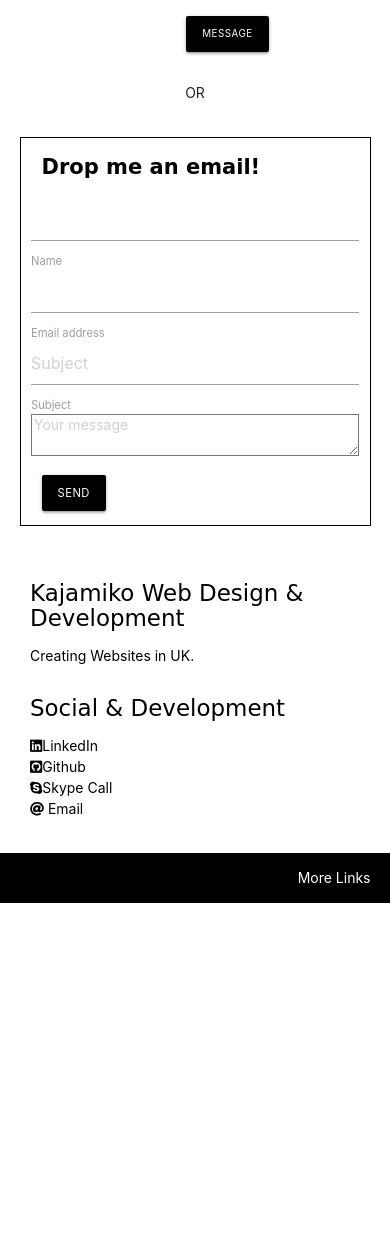
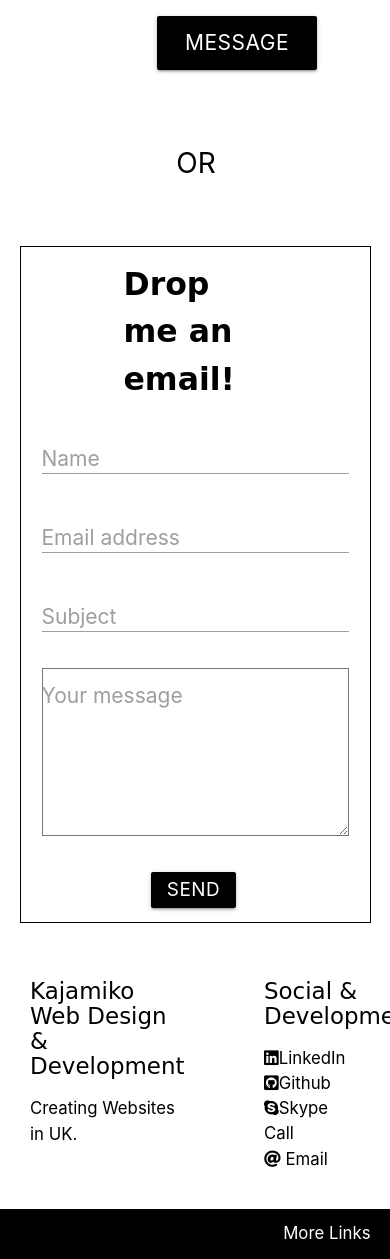
Before and after one commit to kajamiko/homepage, a Flask app: page /contact in a window 390 px wide; the page is wider, and only the part inside the window is pictured. Shown: the part 100-1359 px from the top of that part. Before the commit the page ends 1003 px from the top of that part, so only its background shows below. Run offline with Flask 2, Linux system fonts and the light colour scheme; some libraries are stand-ins or nearby versions; some web fonts are replaced.

Commit message:
Fixed medium and down font display

```diff
--- a/homepage/static/css/style.css
+++ b/homepage/static/css/style.css
@@ -21,7 +21,8 @@
   		color: black;
   		font-size: 4em;
   	}
-  	nav a:hover, footer a:hover {
+  	nav a:hover, footer a:hover, #mobile-demo a:hover,
+  	footer h5:hover{
   		text-decoration: underline;
   		font-weight: bold;
   	}
@@ -138,6 +139,8 @@
      margin: 10px;
      font-size:0.7em;
    }
+   textarea{height: 8rem;}
+
   	@media (max-width: 992px) {
 	  	#logo{
 	  		display: none;
@@ -146,4 +149,35 @@
 	  		margin: 7px;
   			width: 120px;
   			}
+
+  			.content{
+  			  font-size: 2em;
+  			}
+  			#bar{
+  			  height: 300px;
+  			}
+
+  		  .decor{
+  		    font-size: 1.5em;
+  		  }
+  		  .btn{
+  		    font-size: 0.9em;
+  		  }
+  		  textarea{height: 12rem;}
+  		  .input-field>label{
+  		    font-size: 1em;
+  		  }
+
+  		  #or{
+  		    font-size: 2em;
+  		  }
+  		  #fb_text{
+  		    font-size: 1.5em;
+  		  }
+  		  footer{
+  		    font-size: 1.2em;
+  		  }
+  		  .sidenav-div{
+  		    padding: 15px 8px 15px 8px;
+  		  }
 	  	}
--- a/homepage/templates/base.html
+++ b/homepage/templates/base.html
@@ -44,10 +44,18 @@
   </nav>
 </div>
   <ul class="sidenav" id="mobile-demo">
-        <li><a class="black-text"  href="{{ url_for('index') }}">About</a></li>
-        <li><a class="black-text"  href="badges.html">Portfolio</a></li>
-        <li><a class="black-text"  href="collapsible.html">Offer</a></li>
-        <li><a class="black-text"  href="{{ url_for('contact') }}">Contact</a></li>
+        <div class="sidenav-div">
+          <li><a class="black-text"  href="{{ url_for('index') }}">About</a></li>
+        </div>
+        <div class="sidenav-div">
+          <li><a class="black-text"  href="badges.html">Portfolio</a></li>
+        </div>
+        <div class="sidenav-div">
+          <li><a class="black-text"  href="collapsible.html">Offer</a></li>
+        </div>
+        <div class="sidenav-div">
+          <li><a class="black-text"  href="{{ url_for('contact') }}">Contact</a></li>
+        </div>
   </ul>
 
 
@@ -59,17 +67,21 @@
 	<footer id="footer" class="page-footer">
           <div class="container">
             <div class="row">
-              <div class="col l6 s12">
+              <div class="col l6 s6">
                 <h5 class="black-text">Kajamiko Web Design & Development</h5>
                 <p class="black-text text-lighten-4">Creating Websites in UK.</p>
               </div>
-              <div class="col l4 offset-l2 s12">
+              <div class="col l4 offset-l2 s4 offset-s2">
                 <h5 class="black-text">Social & Development</h5>
                 <ul>
-                  <li><a target="_blank" class="black-text" href="https://www.linkedin.com/in/kaja-mikolajczyk-712b55142/"><i class="fab fa-linkedin"></i><span "hide-on-med-and-down">LinkedIn</span></a>
-</li>
-                  <li><a target="_blank" class="black-text" href="https://github.com/kajamiko"><i class="fab fa-github-square"></i><span "hide-on-med-and-down">Github</span></a></li>
-                  <li><a target="_blank" href="skype:live:kajamiko.webdev?call"><i class="fab fa-skype"></i>Skype Call</li>
+                  <li>
+                    <a target="_blank" class="black-text" href="https://www.linkedin.com/in/kaja-mikolajczyk-712b55142/"><i class="fab fa-linkedin"></i><span "hide-on-med-and-down">LinkedIn</span></a>
+                    </li>
+                  <li>
+                    <a target="_blank" class="black-text" href="https://github.com/kajamiko"><i class="fab fa-github-square"></i><span "hide-on-med-and-down">Github</span></a>
+                  </li>
+                  <li>
+                    <a target="_blank" href="skype:live:kajamiko.webdev?call"><i class="fab fa-skype"></i>Skype Call</li>
                   <li><a target="_blank" class="black-text" href="kajamiko.webdev@gmail.com"> <i class="fas fa-at"></i> <span "hide-on-med-and-down">Email</span></li>
                 </ul>
               </div>
--- a/homepage/templates/contact_form.html
+++ b/homepage/templates/contact_form.html
@@ -7,35 +7,42 @@
 {% block content %}
 <div class="container">
     <div id="moved" class="row">
-        <div class="col l4 offset-l4 s3 offset-s5">
-                <a target="_blank" id="fb_text" class="btn" href="https://m.me/Kajamiko">
+        <div class="col l4 offset-l4 s4 offset-s4">
+                <a target="_blank" id="fb_text" class="btn btn-large" href="https://m.me/Kajamiko">
                 Message me <span class="hide-on-med-and-down">on Facebook </span><i class="fab fa-facebook-messenger"></i>
                 </a>
         </div>
     </div>
     <div  class="row">
-                 <p class="center-align">OR</p>
+         <div class="input-field col l1 offset-l5 s1 offset-s5">
+                 <p id="or" class="">OR</p>
+        </div>
     </div>
     <div  class="row">
 
             <form method="POST" class="decor col l8 offset-l2 s12" action="{{ url_for('contact') }}">
-                <div class="input-field col l6 offset-l3 ">
+                <div class="input-field col l6 offset-l3 s6 offset-s3">
                     <legend>Drop me an email!</legend>
                 </div>
                 {{ form.csrf_token }}
-
-
+                <div class="input-field col l12 s12 ">
                 {{ form.name(size=20) }}
                 {{ form.name.label }}
-
+                </div>
+                <div class="input-field col l12 s12 ">
                 {{ form.email }}
                 {{ form.email.label }}
+                </div>
+                <div class="input-field col l12 s12 ">
+                {{ form.subject }}
+                {{ form.subject.label }}
+                </div>
+                <div class="input-field col l12 s12 ">
 
-                {{ form.subject(placeholder="Subject") }}
-                {{ form.subject.label }}
-
-                {{ form.message(size=500, placeholder="Your message", rows="4") }}
-                <div class="input-field col l4 offset-l4 ">
+                {{ form.message(size=500, rows="4") }}
+                {{ form.message.label }}
+                </div>
+                <div class="input-field col l3 offset-l5 s4 offset-s4">
                 {{ form.submit(class="btn") }}
                 </div>
             </form>
--- a/homepage/templates/index.html
+++ b/homepage/templates/index.html
@@ -33,7 +33,7 @@
               </p>
               <h5 >What tools will I use?</h5>
               <p>
-                Well there's a range of them! I am confident in using programming languages like Python and Javascript, not to mention HTML and CSS to make your website look great! I am also constantly improving to get better and gain new skills.
+                Well there's a range of them! I am confident in using programming languages like Python, Javascript, HTML and CSS to make your website look and work great! I am also constantly gaining new skills to improve.
               </p>
               <p>
                   <i class="fab fa-python"></i>&nbsp;
```
